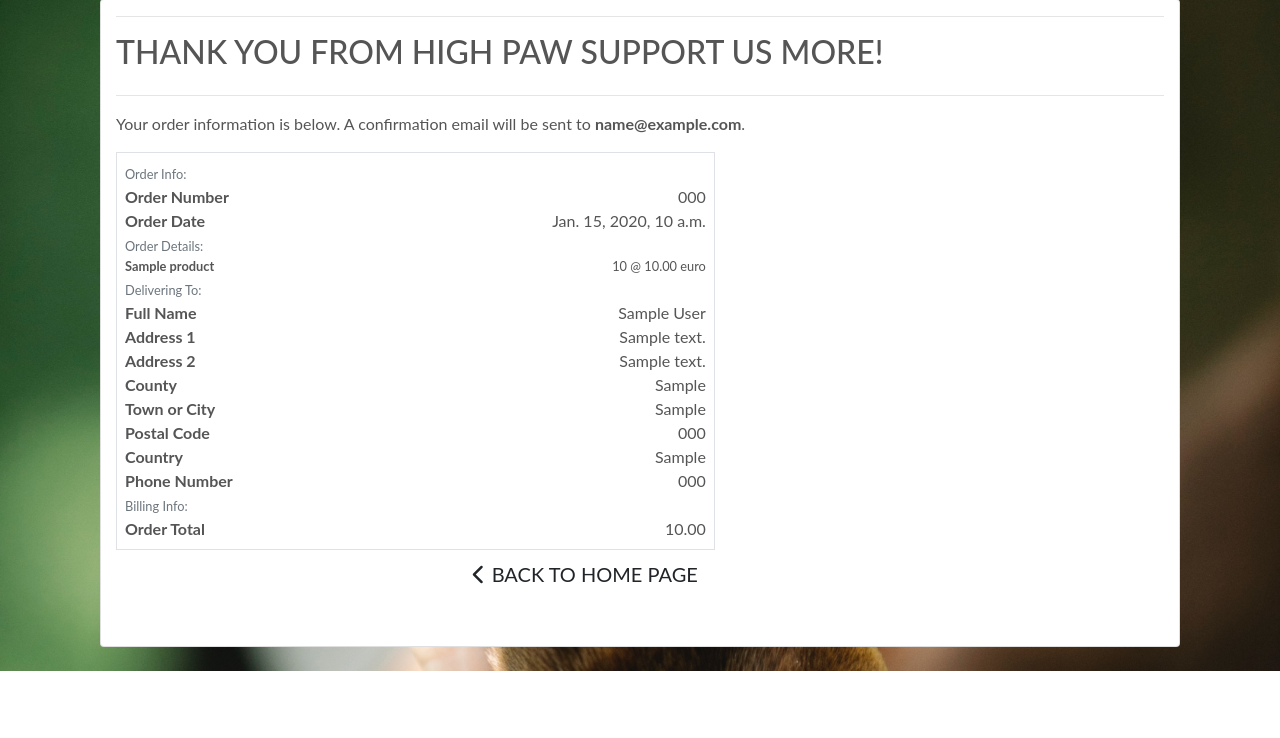
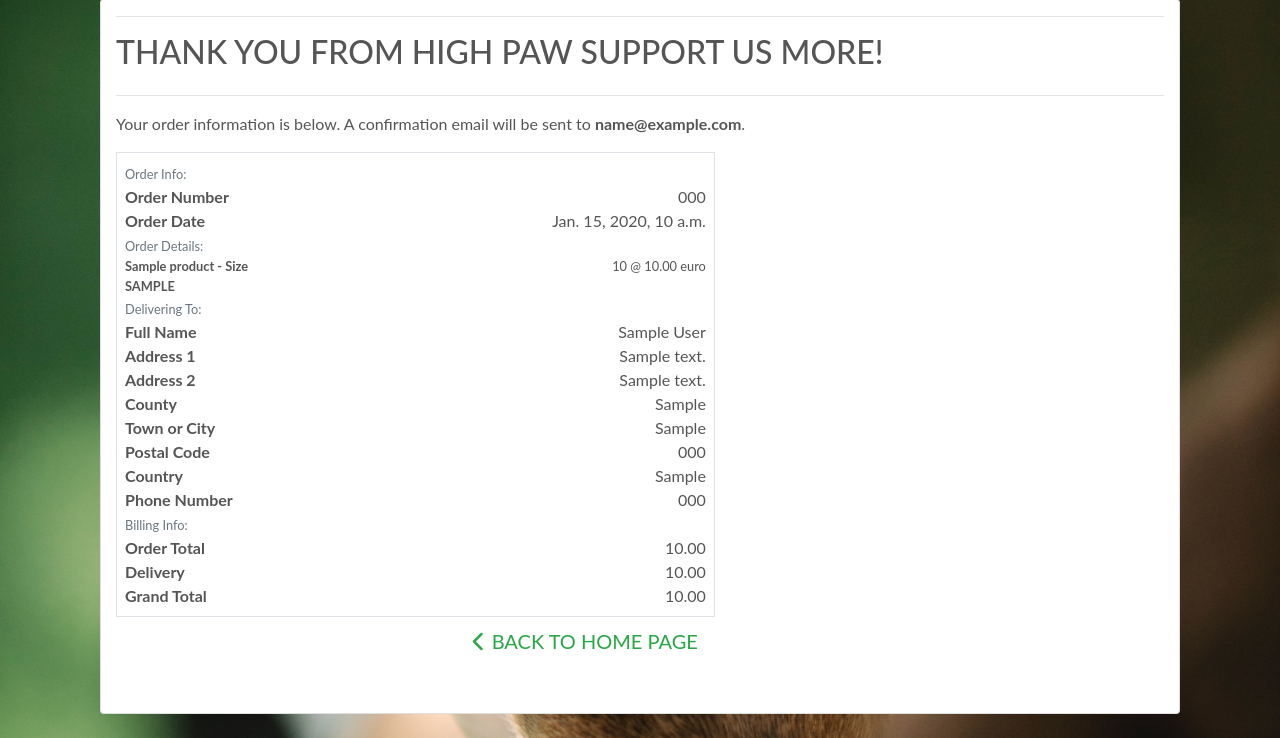
Before and after one commit to ANNAhabANNA/high_paw_support_us_more_v1, a Django app: page /checkout/payment_success/000 in a window 1280 px wide. Shown: the part 345-1083 px from the top of the page. Before the commit the page ends 1016 px from the top, so only its background shows below. Run offline with Django 3.2, Linux system fonts and the light colour scheme; tables that the repository leaves empty hold one stand-in row (values such as "Sample post"); some libraries are stand-ins or nearby versions.

Commit message:
Debug line item product size

```diff
--- a/checkout/templates/checkout/payment_success.html
+++ b/checkout/templates/checkout/payment_success.html
@@ -57,11 +57,12 @@
                                 </div>
                             </div>
 
+                            <!--Generates a new row for each line item-->
                             {% for item in order.lineitems.all %}
                             <div class="row">
                                 <div class="col-12 col-md-4">
                                     <p class="small mb-0 text-black font-weight-bold">
-                                        {{ item.product.name }}
+                                        {{ item.product.name }}{% if item.product_size %} - Size {{ item.product_size|upper }}{% endif %}
                                     </p>
                                 </div>
                                 <div class="col-12 col-md-8 text-md-right">
@@ -168,6 +169,24 @@
                                     <p class="mb-0">{{ order.order_total }}</p>
                                 </div>
                             </div>
+
+                            <div class="row">
+                                <div class="col-12 col-md-4">
+                                    <p class="mb-0 text-black font-weight-bold">Delivery</p>
+                                </div>
+                                <div class="col-12 col-md-8 text-md-right">
+                                    <p class="mb-0">{{ order.delivery_cost }}</p>
+                                </div>
+                            </div>
+
+                            <div class="row">
+                                <div class="col-12 col-md-4">
+                                    <p class="mb-0 text-black font-weight-bold">Grand Total</p>
+                                </div>
+                                <div class="col-12 col-md-8 text-md-right">
+                                    <p class="mb-0">{{ order.grand_total }}</p>
+                                </div>
+                            </div>
                         </div>
                     </div>
                 </div>
@@ -184,10 +203,10 @@
                         <div class="row">
                             <div class="col">
                                 <a href="{% url 'home' %}" class="btn btn-outline-black rounded-0 btn-lg">
-                                    <span class="icon">
+                                    <span class="icon text-success">
                                         <i class="fas fa-chevron-left"></i>
                                     </span>
-                                    <span class="text-uppercase">Back to Home Page</span>
+                                    <span class="text-uppercase text-success">Back to Home Page</span>
                                 </a>
                             </div>
                         </div>
```
